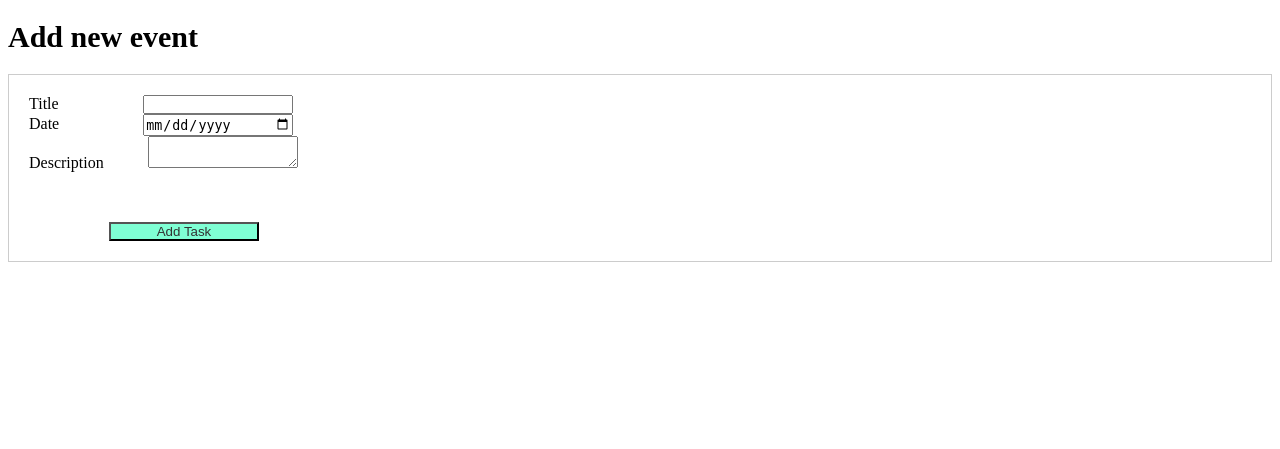
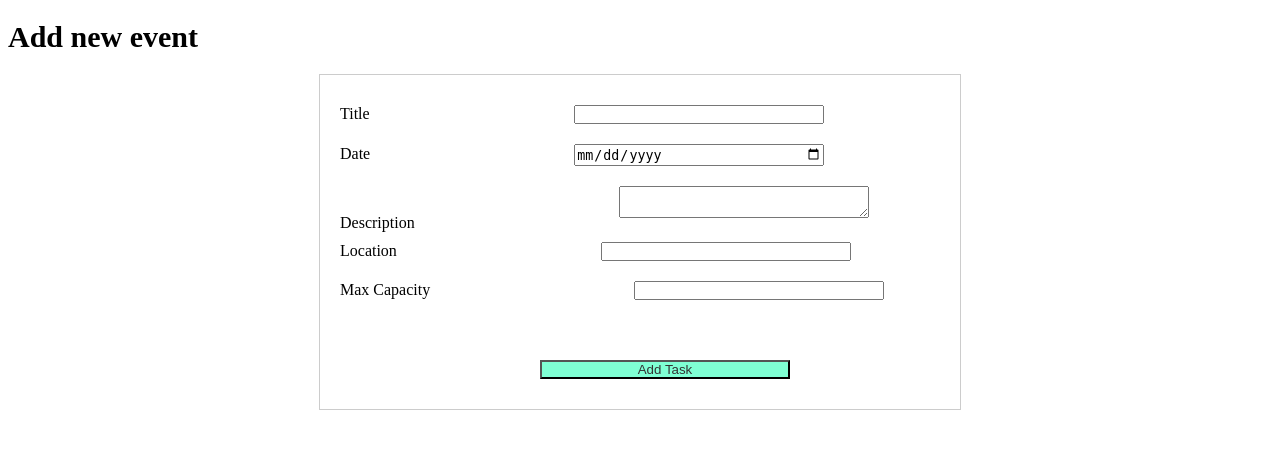
Before and after one commit to br1Pod/wk3_d4_event_lab, a Flask app: page /events/new in a window 1280 px wide. Shown: the part 176-625 px from the top of the page. Run offline with Flask 2, Linux system fonts and the light colour scheme.

Commit message:
end of lab, working.. but styling required

```diff
--- a/controllers/controller.py
+++ b/controllers/controller.py
@@ -12,7 +12,9 @@ def add_event():
     event_title = request.form["title"]
     event_description = request.form["description"]
     event_date = request.form["date"]
-    new_event = Event(event_date,  event_title, 250, "The Stand", event_description)
+    event_location = request.form["location"]
+    event_capacity = request.form["capacity"]
+    new_event = Event(event_date,  event_title, event_capacity, event_location, event_description)
     new_event.add_new_event(events, new_event)
     return render_template("index.html", title="home", events = events)
 
--- a/static/style.css
+++ b/static/style.css
@@ -50,20 +50,22 @@ form {
     padding:20px;
     border: 1px solid #ccc;
     margin:auto;
+    width:600px;
 }
   input, textarea, select, button {
-    width : 150px;
+    width : 250px;
     padding: 0;
-    margin: 0;
+    margin: 10px 0 10px 200px;
     box-sizing: border-box;
-    margin-left: 80px;
+
   }
   label {
-      text-align: left;
-
+    text-align: right;
+    width: 200px;
+    position:left;
   }
   form textarea {
-      margin-left: 40px;
+
   }
   .btn {
     background-color:aquamarine;
--- a/templates/new.html
+++ b/templates/new.html
@@ -15,6 +15,12 @@
     <label for = "description">Description</label>
     <textarea name="description" id="description" cols="30" rows="2"></textarea>
     <br>
+    <label for = "location">Location</label>
+    <input name="location" id="location"/>
+    <br>
+    <label for = "capacity">Max Capacity</label>
+    <input name="capacity" id="capacity"/>
+    <br>
     <input class="btn" type="Submit" value="Add Task">
   </form>
 
```
Also changed, not shown: templates/index.html (+5 -5 lines).
